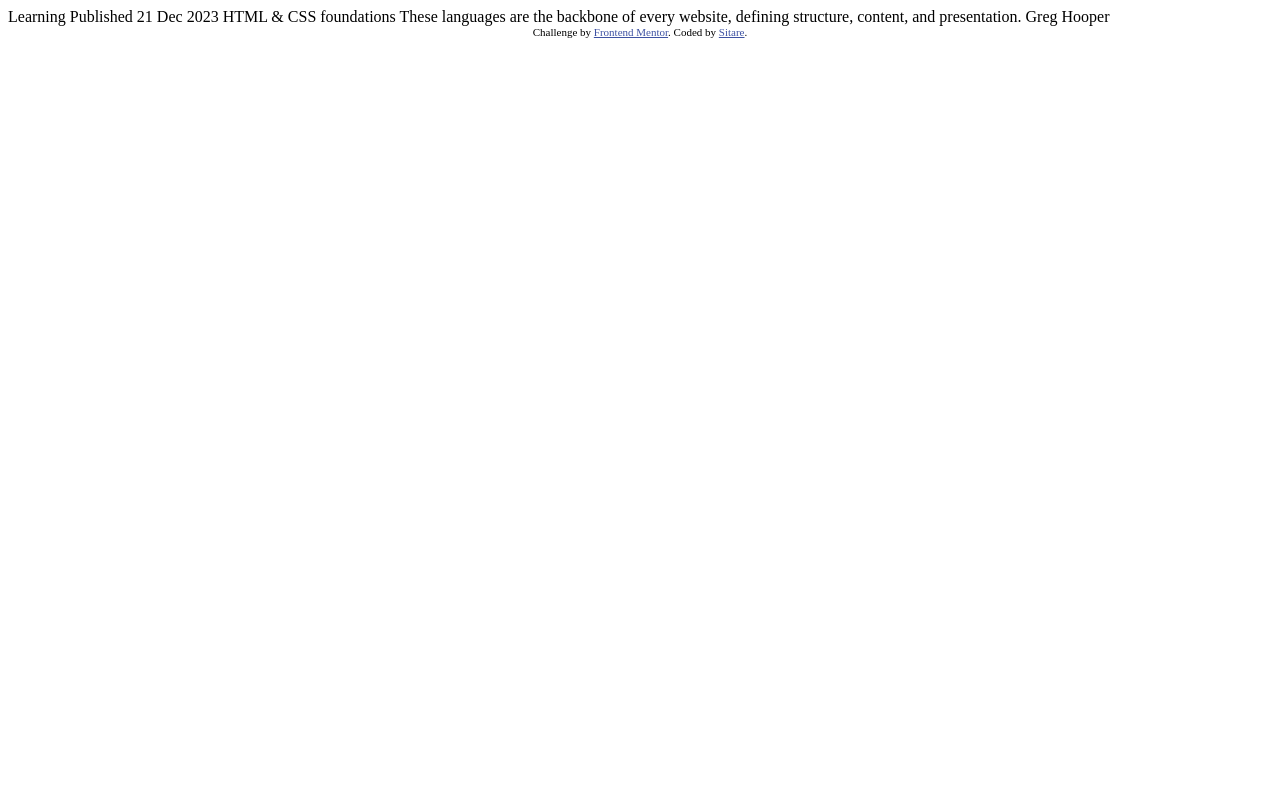
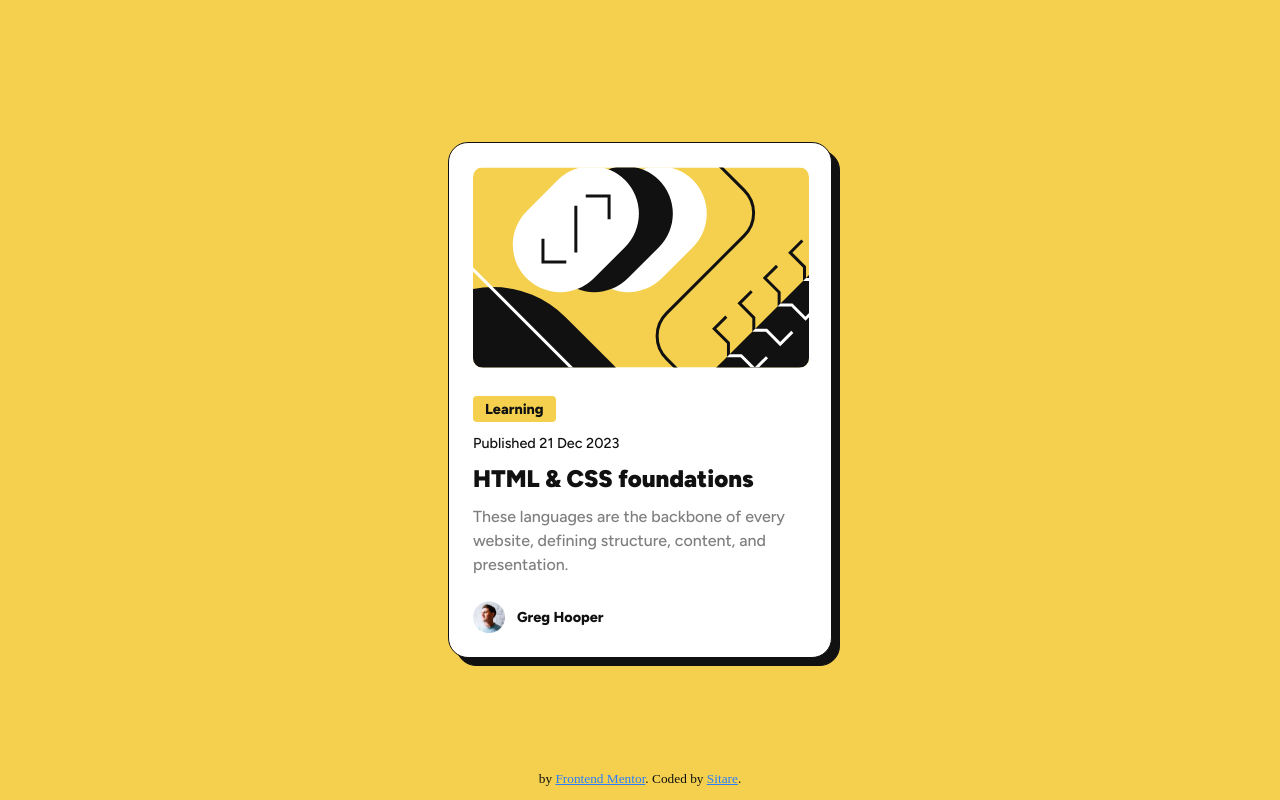
Before and after one commit to msa-sitare/blog-preview-card, a plain HTML site: page index.html in a window 1280 px wide. Drawn offline with Linux system fonts and the light colour scheme.

Commit message:
created the card

```diff
--- a/index.html
+++ b/index.html
@@ -1,19 +1,50 @@
 <!DOCTYPE html>
 <html lang="en">
   <head>
-    <meta charset="UTF-8">
-    <meta name="viewport" content="width=device-width, initial-scale=1.0">
-    <link rel="icon" type="image/png" sizes="32x32" href="./prompt-blog-preview-card/assets/images/favicon-32x32.png">
-    <link rel="stylesheet" href="style.css">
+    <meta charset="UTF-8" />
+    <meta name="viewport" content="width=device-width, initial-scale=1.0" />
+    <link
+      rel="icon"
+      type="image/png"
+      sizes="32x32"
+      href="./prompt-blog-preview-card/assets/images/favicon-32x32.png"
+    />
+    <link href="https://fonts.googleapis.com/css2?family=Figtree:wght@300..900&display=swap" rel="stylesheet">
+    <link rel="stylesheet" href="style.css" />
     <title>Frontend Mentor | Blog preview card</title>
   </head>
   <body>
-    Learning Published 21 Dec 2023 HTML & CSS foundations These languages are
-    the backbone of every website, defining structure, content, and
-    presentation. Greg Hooper
-    <div class="attribution">
-      Challenge by
-      <a href="https://www.frontendmentor.io?ref=challenge" target="_blank">Frontend Mentor</a>. Coded by <a href="#">Sitare</a>.
-    </div>
+    <main class="card">
+      <img
+        src="./prompt-blog-preview-card/assets/images/illustration-article.svg"
+        class="blog-img"
+        alt="blog image"
+      />
+      <div class="content">
+        <p class="category">Learning</p>
+        <p class="date">Published 21 Dec 2023</p>
+        <h2>HTML & CSS foundations</h2>
+        <p class="desc">
+          These languages are the backbone of every website, defining structure,
+          content, and presentation.
+        </p>
+      </div>
+      <div class="profile">
+        <img
+          src="./prompt-blog-preview-card/assets/images/image-avatar.webp"
+          class="profile-pic"
+          alt="profile picture"
+        />
+        <h3>Greg Hooper</h3>
+      </div>
+    </main>
+    <footer class="footer">
+      <small
+        >by
+        <a href="https://www.frontendmentor.io?ref=challenge" target="_blank"
+          >Frontend Mentor</a
+        >. Coded by <a href="#">Sitare</a>.</small
+      >
+    </footer>
   </body>
 </html>
--- a/style.css
+++ b/style.css
@@ -1,7 +1,120 @@
-.attribution {
-  font-size: 11px;
-  text-align: center;
+html {
+  box-sizing: border-box;
 }
-.attribution a {
-  color: hsl(228, 45%, 44%);
+
+*,
+*::before,
+*::after {
+  box-sizing: inherit;
 }
+
+:root {
+  --yellow: #f4d04e;
+  --black: #111111;
+  --grey: #7f7f7f;
+  --white: #ffffff;
+}
+
+body {
+  background-color: #f4d04e;
+  height: 100vh;
+  margin: 0;
+  padding: 0;
+  display: grid;
+  place-items: center;
+}
+
+.blog-img {
+  border-radius: 10px;
+  margin: 0 0 24px 0;
+}
+
+.card {
+  padding: 24px;
+  margin: 0;
+  background-color: #ffffff;
+  width: 384px;
+  border-radius: 20px;
+  border: 1px solid var(--black);
+  filter: drop-shadow(8px 8px var(--black));
+  transition: .3s;
+}
+
+.card:hover {
+  cursor: pointer;
+  filter: drop-shadow(16px 16px var(--black));
+}
+
+.category {
+  color: var(--black);
+  background-color: #f4d04e;
+  display: inline-block;
+  margin: 0 0 12px 0;
+  padding: 4px 12px;
+  font-size: 0.9rem;
+  font-family: "Figtree", sans-serif;
+  font-weight: 800;
+  border-radius: 4px;
+}
+
+.date {
+  color: var(--black);
+  font-size: 0.9rem;
+  font-family: "Figtree", sans-serif;
+  font-weight: 500;
+  margin: 0 0 12px 0;
+}
+
+h2 {
+  color: var(--black);
+  font-size: 1.5rem;
+  font-family: "Figtree", sans-serif;
+  font-weight: 900;
+  margin: 0 0 12px 0;
+}
+
+h2:hover {
+  color: var(--yellow);
+}
+.desc {
+  color: #7f7f7f;
+  font-family: "Figtree", sans-serif;
+  font-weight: 500;
+  margin: 0 0 24px 0;
+  line-height: 150%;
+}
+
+.profile {
+  display: flex;
+  align-items: center;
+}
+
+.profile-pic {
+  width: 32px;
+  height: 32px;
+  margin-right: 12px;
+}
+
+h3 {
+  color: var(--black);
+  margin: 0;
+  padding: 0;
+  font-size: 0.9rem;
+  font-family: "Figtree", sans-serif;
+  font-weight: 800;
+}
+
+.footer {
+  color: var(--black);
+  position: fixed;
+  bottom: 0;
+  margin-bottom: 1%;
+}
+
+a {
+  color: #2C7DFA;
+}
+
+a:hover {
+  color: var(--black)
+}
```
Also changed, not shown: blog-preview-card.PNG (added), prompt-blog-preview-card/assets/fonts/Figtree-ExtraBold.ttf (renamed from prompt-blog-preview-card/assets/fonts/static/Figtree-ExtraBold.ttf), prompt-blog-preview-card/assets/fonts/Figtree-SemiBold.ttf (renamed from prompt-blog-preview-card/assets/fonts/static/Figtree-SemiBold.ttf), prompt-blog-preview-card/assets/fonts/static/Figtree-Italic-VariableFont_wght.ttf (renamed from prompt-blog-preview-card/assets/fonts/Figtree-Italic-VariableFont_wght.ttf), 2 other files.
